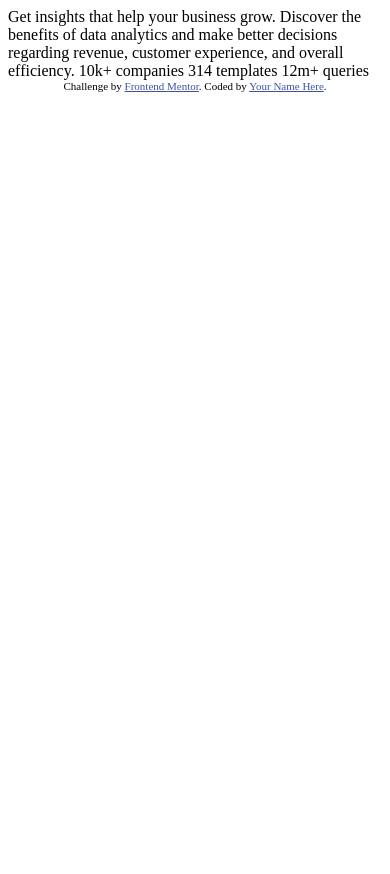
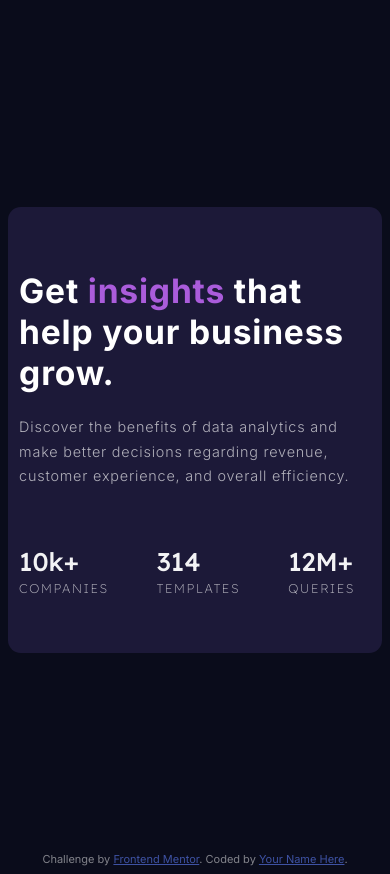
Before and after one commit to h415232/stats-preview-card-component-main, a plain HTML site: page index.html in a window 390 px wide. Before the commit the page ends 844 px from the top, so only its background shows below. Drawn offline with Linux system fonts and the light colour scheme.

Commit message:
Initial Solution, not responsive yet

```diff
--- a/css/style.css
+++ b/css/style.css
@@ -1,11 +1,125 @@
 /* CSS STYLE */
+body {
+    background-color: #0A0C1B;
+    font-family: 'Inter', sans-serif;
+}
 
+.main {
+    height: 100vh;
+    overflow-x: hidden;
+
+    display: flex;
+    align-items: center;
+    justify-content: center;
+}
+
+.card {
+    display: flex;
+    align-items: center;
+    justify-content: center;
+    flex-direction: row;
+
+    background-color: #1C1938;
+
+    width: 70rem;
+    height: 27.875rem;
+
+    overflow: hidden;
+    border-radius: 0.8rem;
+}
+
+/* Card Information Style */
+
+.card-info {
+    padding: 4rem 4rem 4rem 3rem;
+}
+
+/* Card Title Style */
+
+.card-info-title h1 {
+    color: hsl(0, 0%, 100%);
+    letter-spacing: 0.05rem;
+    font-size: 2.1rem;
+    font-weight: 700;
+}
+
+.class-info-title-highlight {
+    color: hsl(277, 64%, 61%);
+}
+
+/* Card Desc Style*/
+
+.card-info-desc p {
+    color: hsla(0, 0%, 100%, 0.65);
+    font-size: 0.9rem;
+    font-weight: 300;
+    line-height: 1.7;
+    letter-spacing: 0.05rem;
+    margin-bottom: 2.5rem;
+}
+
+/* Card Stats Style */
+
+.card-info-stats {
+    display: flex;
+    flex-direction: row;
+    align-items: center;
+    justify-content: left;
+    gap: 3rem;
+}
+
+.card-info-stats p {
+    font-family: 'Lexend Deca', sans-serif;
+}
+
+.card-info-stats-head {
+    color: hsla(0, 0%, 100%, 0.95);
+    font-size: 1.6rem;
+    font-weight: 500;
+}
+
+.card-info-stats-foot {
+    color: hsla(0, 0%, 100%, 0.65);
+    font-weight: 200;
+    font-size: 0.8rem;
+    letter-spacing: 0.1rem;
+}
+
+
+/* Banner Image Style */
+
+.card-img {
+    width: 100%;
+    height: 100%;
+    background-repeat: no-repeat;
+    background-image: url(../images/image-header-desktop.jpg);
+    position: relative;
+}
+
+.card-img::after {
+    content: "";
+    display: block;
+    position: absolute;
+    width: 100%;
+    height: 100%;
+    background-color: rgba(168, 88, 218, 0.6);
+}
+
+.card-img-overlay {
+    max-width: 100%;
+    width: 100%;
+    height: 100%;
+    opacity: 0.6;
+    position: absolute;
+    background-color: rgba(168, 88, 218, 0.3);
+}
 
 /* Footer */
 
 .attribution {
     font-size: 11px;
     text-align: center;
+    color: rgba(250, 250, 250,0.5);
 }
 
 .attribution a {
--- a/index.html
+++ b/index.html
@@ -3,20 +3,49 @@
 <head>
   <meta charset="UTF-8">
   <meta name="viewport" content="width=device-width, initial-scale=1.0"> <!-- displays site properly based on user's device -->
+  <link rel="preconnect" href="https://fonts.googleapis.com">
+  <link rel="preconnect" href="https://fonts.gstatic.com" crossorigin>
+  <link href="https://fonts.googleapis.com/css2?family=Inter:wght@100;200;300;400;500;600;700;800;900&family=Lexend+Deca:wght@100;200;300;400;500;600;700;800;900&display=swap" rel="stylesheet">
   <link rel="stylesheet" href="css/style.css">
   <link rel="icon" type="image/png" sizes="32x32" href="./images/favicon-32x32.png">
   <title>Frontend Mentor | Stats preview card component</title>
 </head>
 <body>
   <div class="main" role="main">
-    Get insights that help your business grow.
-
-    Discover the benefits of data analytics and make better decisions regarding revenue, customer
-    experience, and overall efficiency.
-
-    10k+ companies
-    314 templates
-    12m+ queries
+    <div class="card">
+      <div class="card-info">
+        <div class="card-info-title">
+          <h1>Get <span class="class-info-title-highlight">insights</span> that help your business grow.</h1>
+        </div>
+        <div class="card-info-desc">
+          <p>
+            Discover the benefits of data analytics and make better decisions regarding revenue, customer
+            experience, and overall efficiency.
+          </p>
+        </div>
+        <div class="card-info-stats">
+          <p>
+            <span class="card-info-stats-head">10k+</span>
+            <br>
+            <span class="card-info-stats-foot">COMPANIES</span>
+          </p>
+          <p>
+            <span class="card-info-stats-head">314</span>
+            <br>
+            <span class="card-info-stats-foot">TEMPLATES</span>
+          </p>
+          <p>
+            <span class="card-info-stats-head">12M+</span>
+            <br>
+            <span class="card-info-stats-foot">QUERIES</span>
+          </p>
+        </div>
+      </div>
+      <div class="card-img">
+        <!-- <div class="card-img-overlay"></div> -->
+        <!-- <img src="images/image-header-desktop.jpg" alt="img-banner"> -->
+      </div>
+    </div>
   </div>
   <footer>
     <div class="attribution">
```
